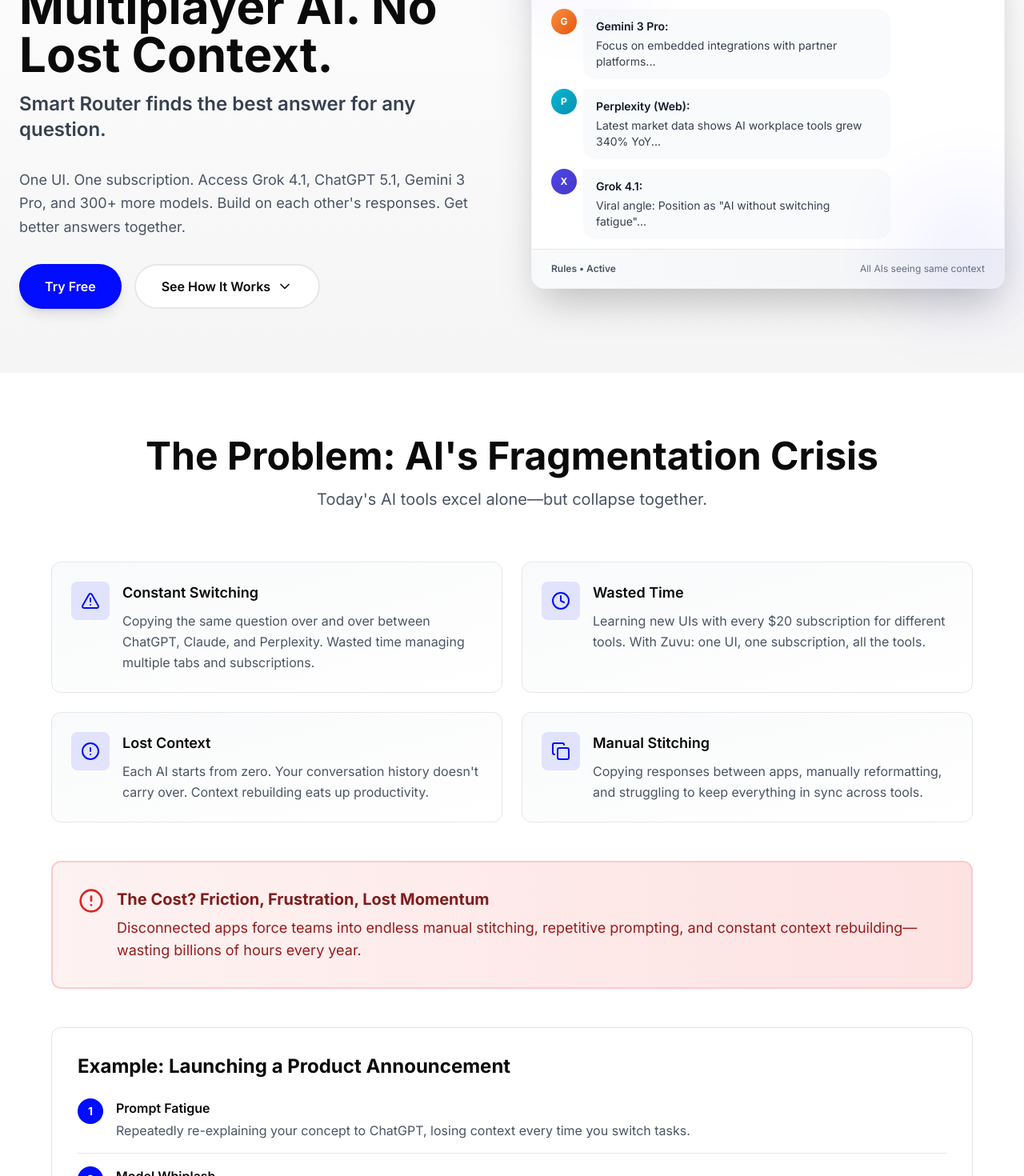
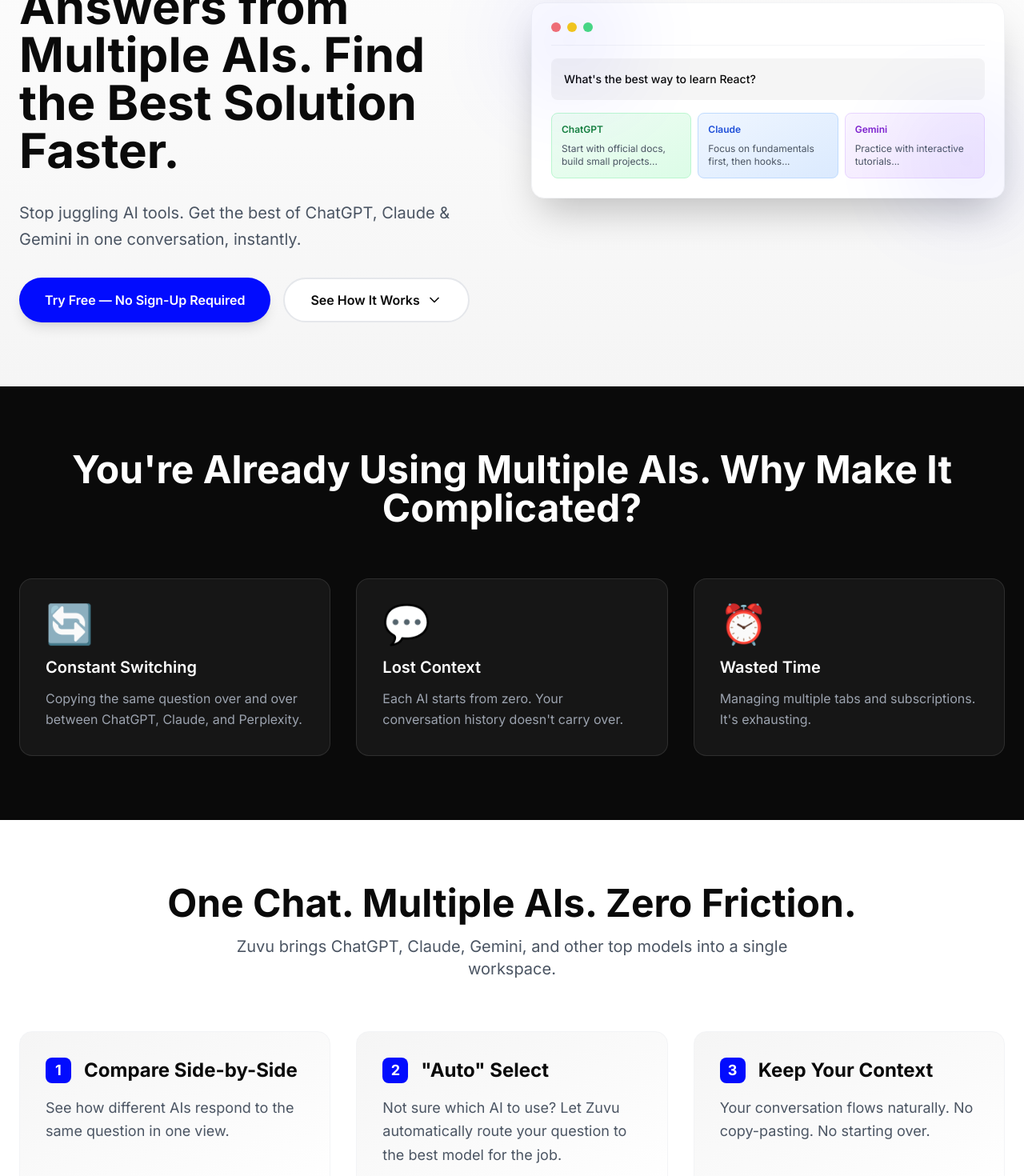
Before and after one commit to danraidev/zuvulanding, a React (Vite) app: page / in a window 1280 px wide. Shown: the part 280-1750 px from the top of the page at 80% size. Built offline with nearby package versions, Linux system fonts and the light colour scheme.

Commit message:
Updated App.tsx

```diff
--- a/src/App.tsx
+++ b/src/App.tsx
@@ -1,7 +1,6 @@
 import { useState } from 'react';
 import Header from './components/Header';
 import Hero from './components/Hero';
-import Problem from './components/Problem';
 import WhyZuvu from './components/WhyZuvu';
 import Solution from './components/Solution';
 import Compare from './components/Compare';
@@ -24,7 +23,6 @@ function App() {
           <Header onTryFree={() => setShowChat(true)} />
           <main>
             <Hero onTryFree={() => setShowChat(true)} />
-            <Problem />
             <WhyZuvu />
             <Solution />
             <Compare />
--- a/src/components/Hero.tsx
+++ b/src/components/Hero.tsx
@@ -1,4 +1,4 @@
-import { ChevronDown, Zap } from 'lucide-react';
+import { ChevronDown } from 'lucide-react';
 
 interface HeroProps {
   onTryFree: () => void;
@@ -11,21 +11,15 @@ export default function Hero({ onTryFree }: HeroProps) {
         <div className="grid lg:grid-cols-2 gap-12 items-center">
           <div className="space-y-8">
             <div className="inline-flex items-center gap-2 px-4 py-2 bg-white rounded-full shadow-sm border border-gray-100">
-              <Zap size={16} className="text-[#020CFE]" />
-              <span className="text-sm text-[#020CFE] font-medium">Get $300+ worth of AI subscriptions</span>
+              <span className="text-sm text-[#020CFE] font-medium">Access 250+ AI models</span>
             </div>
 
-            <div className="space-y-4">
-              <h1 className="text-5xl lg:text-6xl font-bold text-[#0a0a0a] leading-tight">
-                Ask Once. Multiplayer AI. No Lost Context.
-              </h1>
-              <p className="text-2xl font-semibold text-gray-700">
-                Smart Router finds the best answer for any question.
-              </p>
-            </div>
+            <h1 className="text-5xl lg:text-6xl font-bold text-[#0a0a0a] leading-tight">
+              Ask Once. Compare Answers from Multiple AIs. Find the Best Solution Faster.
+            </h1>
 
-            <p className="text-lg text-gray-600 leading-relaxed">
-              One UI. One subscription. Access Grok 4.1, ChatGPT 5.1, Gemini 3 Pro, and 300+ more models. Build on each other's responses. Get better answers together.
+            <p className="text-xl text-gray-600 leading-relaxed">
+              Stop juggling AI tools. Get the best of ChatGPT, Claude & Gemini in one conversation, instantly.
             </p>
 
             <div className="flex flex-col sm:flex-row gap-4">
@@ -33,7 +27,7 @@ export default function Hero({ onTryFree }: HeroProps) {
                 onClick={onTryFree}
                 className="px-8 py-3.5 bg-[#020CFE] text-white font-semibold rounded-full hover:bg-[#0108d4] transition-all duration-200 shadow-lg hover:shadow-xl"
               >
-                Try Free
+                Try Free — No Sign-Up Required
               </button>
               <a
                 href="#how-it-works"
@@ -46,63 +40,40 @@ export default function Hero({ onTryFree }: HeroProps) {
           </div>
 
           <div className="relative">
-            <div className="bg-white rounded-2xl shadow-2xl overflow-hidden border border-gray-100">
-              <div className="flex items-center gap-2 px-6 py-4 bg-gradient-to-r from-gray-50 to-gray-100 border-b border-gray-200">
+            <div className="bg-white rounded-2xl shadow-2xl p-6 border border-gray-100">
+              <div className="flex items-center gap-2 mb-4 pb-4 border-b border-gray-100">
                 <div className="w-3 h-3 rounded-full bg-red-400"></div>
                 <div className="w-3 h-3 rounded-full bg-yellow-400"></div>
                 <div className="w-3 h-3 rounded-full bg-green-400"></div>
-                <span className="ml-4 text-sm font-semibold text-gray-700">Marketing Strategy Chat</span>
               </div>
 
-              <div className="p-6 space-y-4 max-h-96 overflow-y-auto">
-                <div className="flex justify-end">
-                  <div className="bg-[#020CFE] text-white rounded-2xl rounded-tr-none px-4 py-3 max-w-xs text-sm">
-                    Create a product launch strategy for Zuvu
-                  </div>
+              <div className="space-y-4">
+                <div className="bg-[#f5f5f5] rounded-lg p-4">
+                  <p className="text-sm text-[#0a0a0a] font-medium">What's the best way to learn React?</p>
                 </div>
 
-                <div className="space-y-3">
-                  <div className="flex items-start gap-2">
-                    <div className="w-8 h-8 rounded-full bg-gradient-to-br from-orange-400 to-orange-600 flex items-center justify-center text-white text-xs font-bold flex-shrink-0">
-                      G
-                    </div>
-                    <div className="bg-gray-50 rounded-2xl rounded-tl-none px-4 py-3 max-w-sm text-sm text-gray-700">
-                      <div className="font-semibold text-gray-900 mb-1">Gemini 3 Pro:</div>
-                      Focus on embedded integrations with partner platforms...
+                <div className="grid grid-cols-3 gap-2">
+                  <div className="bg-gradient-to-br from-green-50 to-green-100 rounded-lg p-3 border border-green-200">
+                    <div className="text-xs font-semibold text-green-700 mb-2">ChatGPT</div>
+                    <div className="text-xs text-gray-600 line-clamp-3">
+                      Start with official docs, build small projects...
                     </div>
                   </div>
 
-                  <div className="flex items-start gap-2">
-                    <div className="w-8 h-8 rounded-full bg-gradient-to-br from-cyan-500 to-cyan-600 flex items-center justify-center text-white text-xs font-bold flex-shrink-0">
-                      P
-                    </div>
-                    <div className="bg-gray-50 rounded-2xl rounded-tl-none px-4 py-3 max-w-sm text-sm text-gray-700">
-                      <div className="font-semibold text-gray-900 mb-1">Perplexity (Web):</div>
-                      Latest market data shows AI workplace tools grew 340% YoY...
+                  <div className="bg-gradient-to-br from-blue-50 to-blue-100 rounded-lg p-3 border border-blue-200">
+                    <div className="text-xs font-semibold text-blue-700 mb-2">Claude</div>
+                    <div className="text-xs text-gray-600 line-clamp-3">
+                      Focus on fundamentals first, then hooks...
                     </div>
                   </div>
 
-                  <div className="flex items-start gap-2">
-                    <div className="w-8 h-8 rounded-full bg-gradient-to-br from-indigo-600 to-indigo-700 flex items-center justify-center text-white text-xs font-bold flex-shrink-0">
-                      X
-                    </div>
-                    <div className="bg-gray-50 rounded-2xl rounded-tl-none px-4 py-3 max-w-sm text-sm text-gray-700">
-                      <div className="font-semibold text-gray-900 mb-1">Grok 4.1:</div>
-                      Viral angle: Position as "AI without switching fatigue"...
+                  <div className="bg-gradient-to-br from-purple-50 to-purple-100 rounded-lg p-3 border border-purple-200">
+                    <div className="text-xs font-semibold text-purple-700 mb-2">Gemini</div>
+                    <div className="text-xs text-gray-600 line-clamp-3">
+                      Practice with interactive tutorials...
                     </div>
                   </div>
                 </div>
-
-                <div className="flex justify-end">
-                  <div className="text-xs text-gray-500 italic">
-                    All models working in one chat. One context. Real collaboration.
-                  </div>
-                </div>
-              </div>
-
-              <div className="px-6 py-4 bg-gradient-to-r from-gray-50 to-gray-100 border-t border-gray-200 flex items-center justify-between">
-                <span className="text-xs font-semibold text-gray-600">Rules • Active</span>
-                <span className="text-xs text-gray-500">All AIs seeing same context</span>
               </div>
             </div>
 
--- a/src/components/Problem.tsx
+++ /dev/null
@@ -1,97 +0,0 @@
-import { AlertCircle, Copy, Clock, AlertTriangle } from 'lucide-react';
-
-export default function Problem() {
-  const problems = [
-    {
-      icon: AlertTriangle,
-      title: 'Constant Switching',
-      description: 'Copying the same question over and over between ChatGPT, Claude, and Perplexity. Wasted time managing multiple tabs and subscriptions.',
-    },
-    {
-      icon: Clock,
-      title: 'Wasted Time',
-      description: 'Learning new UIs with every $20 subscription for different tools. With Zuvu: one UI, one subscription, all the tools.',
-    },
-    {
-      icon: AlertCircle,
-      title: 'Lost Context',
-      description: 'Each AI starts from zero. Your conversation history doesn\'t carry over. Context rebuilding eats up productivity.',
-    },
-    {
-      icon: Copy,
-      title: 'Manual Stitching',
-      description: 'Copying responses between apps, manually reformatting, and struggling to keep everything in sync across tools.',
-    },
-  ];
-
-  return (
-    <section className="py-20 px-6 bg-white">
-      <div className="max-w-6xl mx-auto">
-        <div className="text-center mb-16">
-          <h2 className="text-4xl lg:text-5xl font-bold text-[#0a0a0a] mb-4">
-            The Problem: AI's Fragmentation Crisis
-          </h2>
-          <p className="text-xl text-gray-600">
-            Today's AI tools excel alone—but collapse together.
-          </p>
-        </div>
-
-        <div className="grid md:grid-cols-2 gap-6 mb-12">
-          {problems.map((problem, index) => {
-            const Icon = problem.icon;
-            return (
-              <div key={index} className="bg-gradient-to-br from-gray-50 to-white rounded-xl border border-gray-200 p-6 hover:shadow-lg transition-all duration-200">
-                <div className="flex items-start gap-4">
-                  <div className="w-12 h-12 rounded-lg bg-[#020CFE] bg-opacity-10 flex items-center justify-center flex-shrink-0">
-                    <Icon className="text-[#020CFE]" size={24} />
-                  </div>
-                  <div>
-                    <h3 className="text-lg font-semibold text-[#0a0a0a] mb-2">{problem.title}</h3>
-                    <p className="text-gray-600 leading-relaxed">{problem.description}</p>
-                  </div>
-                </div>
-              </div>
-            );
-          })}
-        </div>
-
-        <div className="bg-gradient-to-r from-red-50 to-red-100 rounded-xl border-2 border-red-200 p-8">
-          <div className="flex items-start gap-4">
-            <AlertCircle className="text-red-600 flex-shrink-0" size={32} />
-            <div>
-              <h3 className="text-xl font-bold text-red-900 mb-2">The Cost? Friction, Frustration, Lost Momentum</h3>
-              <p className="text-lg text-red-800">
-                Disconnected apps force teams into endless manual stitching, repetitive prompting, and constant context rebuilding—wasting billions of hours every year.
-              </p>
-            </div>
-          </div>
-        </div>
-
-        <div className="mt-12 bg-white rounded-xl border border-gray-200 p-8">
-          <h3 className="text-2xl font-bold text-[#0a0a0a] mb-6">Example: Launching a Product Announcement</h3>
-
-          <div className="space-y-4">
-            {[
-              { title: 'Prompt Fatigue', desc: 'Repeatedly re-explaining your concept to ChatGPT, losing context every time you switch tasks.' },
-              { title: 'Model Whiplash', desc: 'Bouncing between GPT for ideation, Claude for nuanced copy, Bard for creative angles—each move kills momentum.' },
-              { title: 'Fact-Checking Scramble', desc: 'Someone asks, "Are these claims validated?" Now you\'re frantically querying Perplexity, pasting results manually back into Notion.' },
-              { title: 'Google Rabbit Hole', desc: 'Searching "best AI model for product launches," drowning in conflicting recommendations and endless tabs.' },
-              { title: 'Slack Chaos', desc: 'Feedback scattered across multiple Slack threads—"Wait, is this the final copy or yesterday\'s draft?"' },
-              { title: 'Formatting Nightmare', desc: 'Transferring final text into Google Docs—bullets break, formatting collapses, another hour wasted.' },
-            ].map((item, index) => (
-              <div key={index} className="flex gap-4 pb-4 border-b border-gray-200 last:border-b-0">
-                <div className="w-8 h-8 rounded-full bg-[#020CFE] text-white flex items-center justify-center flex-shrink-0 text-sm font-bold">
-                  {index + 1}
-                </div>
-                <div>
-                  <h4 className="font-semibold text-[#0a0a0a] mb-1">{item.title}</h4>
-                  <p className="text-gray-600">{item.desc}</p>
-                </div>
-              </div>
-            ))}
-          </div>
-        </div>
-      </div>
-    </section>
-  );
-}
--- a/src/components/Solution.tsx
+++ b/src/components/Solution.tsx
@@ -1,21 +1,16 @@
-import { PenTool, BookOpen, Search } from 'lucide-react';
-
 export default function Solution() {
-  const useCases = [
+  const valueProps = [
     {
-      icon: PenTool,
-      title: 'Write Better',
-      description: 'Compare writing styles from different AIs. See how Claude drafts an email vs. how Gemini makes it creative. Pick or combine the best parts.',
+      title: 'Compare Side-by-Side',
+      description: 'See how different AIs respond to the same question in one view.',
     },
     {
-      icon: BookOpen,
-      title: 'Learn Anything',
-      description: 'Learning code or history? Different AIs explain concepts differently. Compare teaching styles to find what clicks for you.',
+      title: '"Auto" Select',
+      description: 'Not sure which AI to use? Let Zuvu automatically route your question to the best model for the job.',
     },
     {
-      icon: Search,
-      title: 'Research & Get Answers',
-      description: 'Get accurate answers, verified by multiple AIs. Compare sources from Perplexity and analysis from Claude to find the truth.',
+      title: 'Keep Your Context',
+      description: 'Your conversation flows naturally. No copy-pasting. No starting over.',
     },
   ];
 
@@ -24,35 +19,32 @@ export default function Solution() {
       <div className="max-w-7xl mx-auto">
         <div className="text-center mb-16">
           <h2 className="text-4xl lg:text-5xl font-bold text-[#0a0a0a] mb-4">
-            Built for Real Work
+            One Chat. Multiple AIs. Zero Friction.
           </h2>
           <p className="text-xl text-gray-600 max-w-3xl mx-auto">
-            Whether you're creating, learning, or researching, Zuvu adapts to how you work.
+            Zuvu brings ChatGPT, Claude, Gemini, and other top models into a single workspace.
           </p>
         </div>
 
         <div className="grid md:grid-cols-3 gap-8">
-          {useCases.map((useCase, index) => {
-            const Icon = useCase.icon;
-            return (
+          {valueProps.map((prop, index) => (
             <div
               key={index}
               className="group p-8 rounded-2xl bg-gradient-to-br from-[#f5f5f5] to-white hover:shadow-2xl transition-all duration-300 border border-gray-100 hover:border-[#020CFE]/20"
             >
               <div className="flex items-start gap-4 mb-4">
-                  <div className="w-12 h-12 bg-[#020CFE] bg-opacity-10 rounded-lg flex items-center justify-center flex-shrink-0 group-hover:scale-110 transition-transform duration-300">
-                    <Icon className="text-[#020CFE]" size={24} />
+                <div className="w-8 h-8 bg-[#020CFE] rounded-lg flex items-center justify-center flex-shrink-0 group-hover:scale-110 transition-transform duration-300">
+                  <span className="text-white font-bold text-lg">{index + 1}</span>
                 </div>
+                <h3 className="text-2xl font-bold text-[#0a0a0a]">
+                  {prop.title}
+                </h3>
               </div>
-                <h3 className="text-2xl font-bold text-[#0a0a0a] mb-3">
-                  {useCase.title}
-                </h3>
               <p className="text-gray-600 leading-relaxed text-lg">
-                  {useCase.description}
+                {prop.description}
               </p>
             </div>
-            );
-          })}
+          ))}
         </div>
 
         <div className="mt-16 text-center">
```
Also changed, not shown: src/assets/image.png (deleted). Lines whose indentation alone changed are shown as unchanged.
